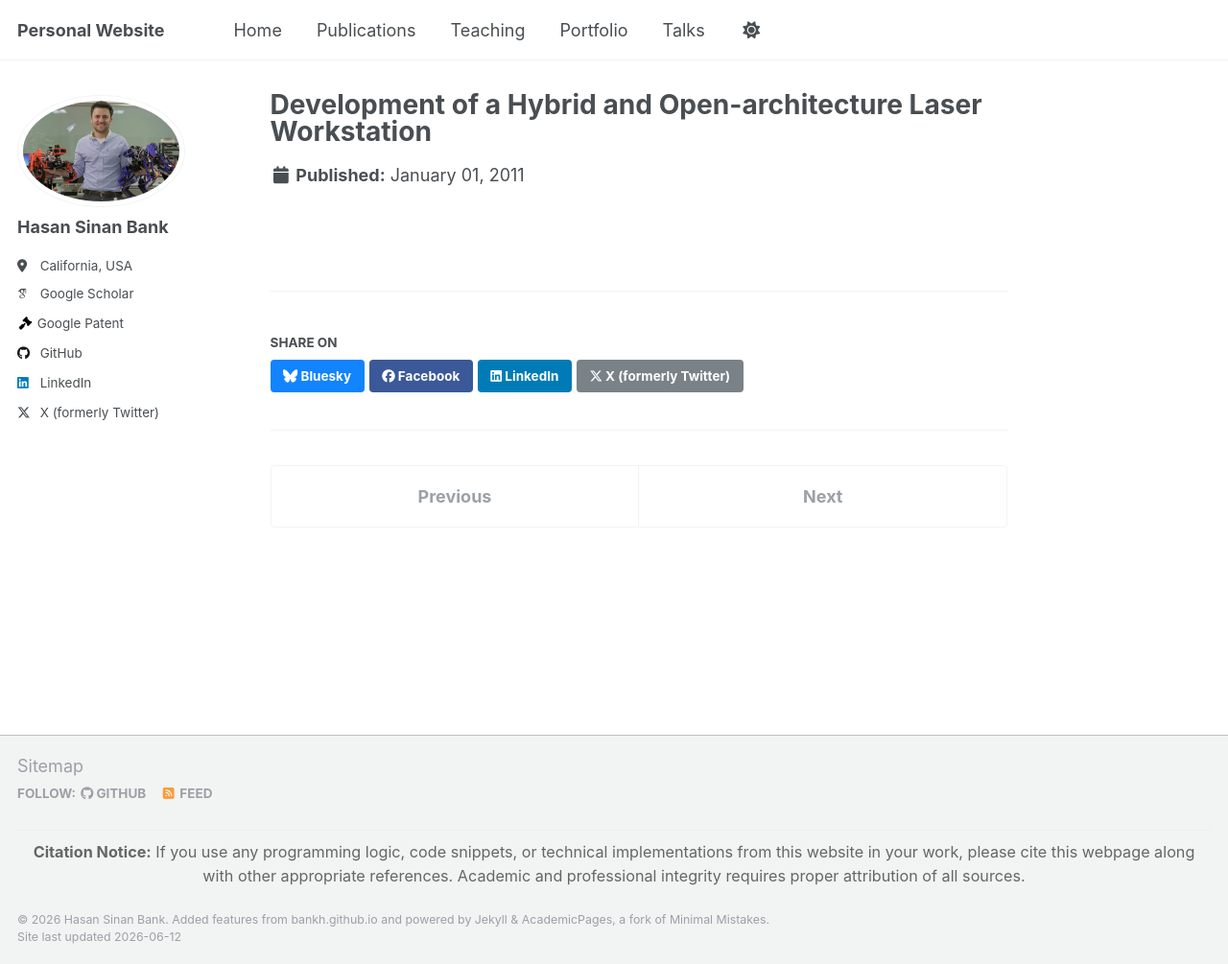
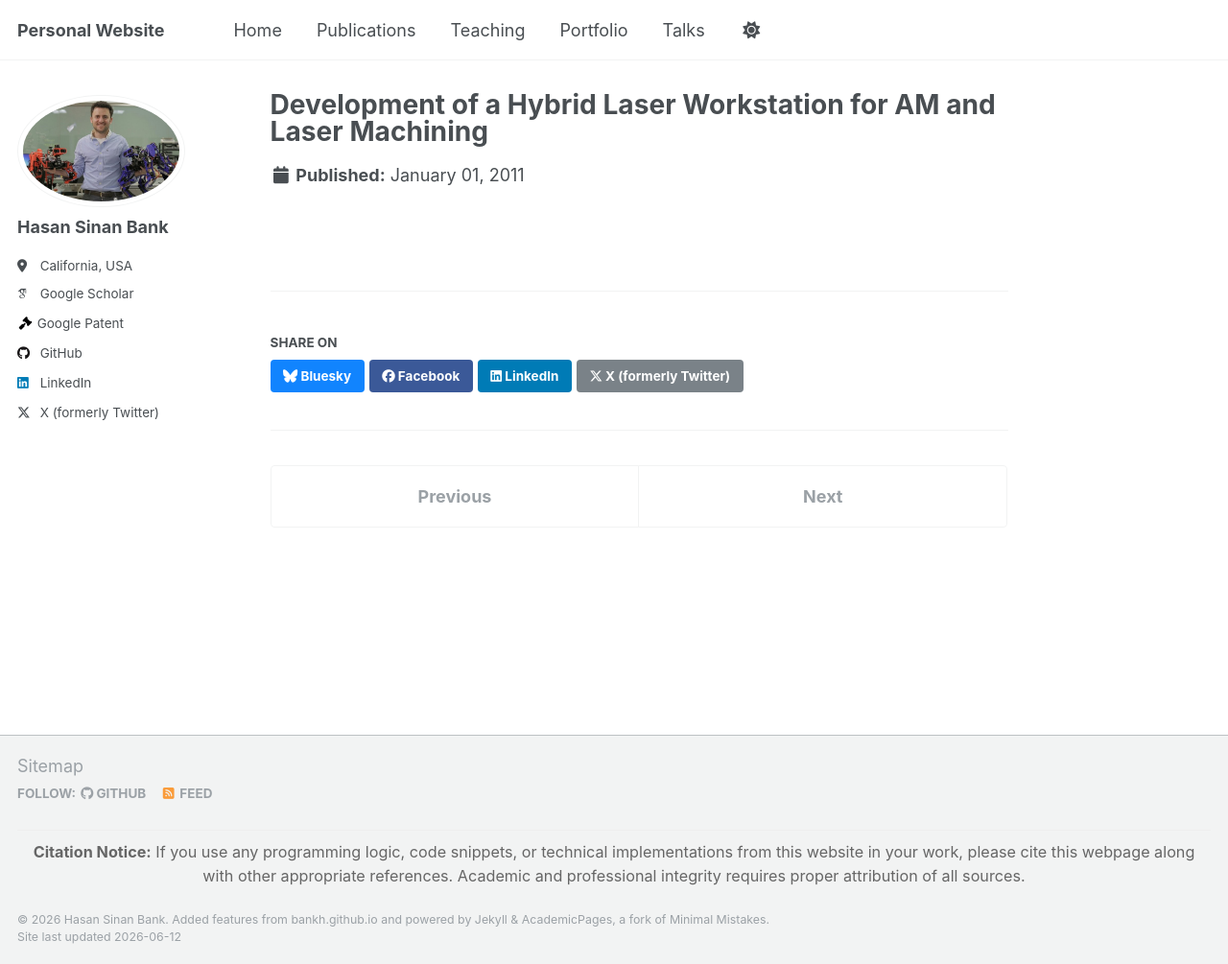
Before and after one commit to bankh/bankh.github.io, a Jekyll site: the page built from _portfolio/portfolio-2011-laserworkstation.md, in a window 1280 px wide and 1005 px high. Shown: the whole window at 96% size. Built offline with Jekyll 4.4.1, drawn with Linux system fonts in a browser that asks for light colours; some web fonts are replaced; a script that is not in the unit is left out; comment, search, counter and statistics services are not loaded.

Commit message:
Update: Added portfolio items.

```diff
--- a/_includes/author-profile.html
+++ b/_includes/author-profile.html
@@ -15,7 +15,7 @@
   </div>
 
   <div class="author__content">
-    <h3 class="author__name">{{ author.name }}</h3>
+    <h3 class="author__name" translate="no">{{ author.name }}</h3>
     {% if author.pronouns %}<p class="author__pronouns">{{ author.pronouns }}</p>{% endif %}
     {% if author.bio %}<p class="author__bio">{{ author.bio }}</p>{% endif %}
   </div>
--- a/_includes/footer.html
+++ b/_includes/footer.html
@@ -26,6 +26,6 @@
 </div>
 
 <div class="page__footer-copyright">
-  &copy; {{ site.time | date: '%Y' }} {{ site.name | default: site.title }}. Added features from <a href="https://bankh.github.io" rel="nofollow">bankh.github.io</a> and powered by <a href="http://jekyllrb.com" rel="nofollow">Jekyll</a> &amp; <a href="https://github.com/academicpages/academicpages.github.io">AcademicPages</a>, a fork of <a href="https://mademistakes.com/work/minimal-mistakes-jekyll-theme/" rel="nofollow">Minimal Mistakes</a>.<br />
+  &copy; {{ site.time | date: '%Y' }} <span translate="no">{{ site.name | default: site.title }}</span>. Added features from <a href="https://bankh.github.io" rel="nofollow">bankh.github.io</a> and powered by <a href="http://jekyllrb.com" rel="nofollow">Jekyll</a> &amp; <a href="https://github.com/academicpages/academicpages.github.io">AcademicPages</a>, a fork of <a href="https://mademistakes.com/work/minimal-mistakes-jekyll-theme/" rel="nofollow">Minimal Mistakes</a>.<br />
   Site last updated {{ "now" | date: '%Y-%m-%d' }}
 </div>
--- a/_includes/sidebar.html
+++ b/_includes/sidebar.html
@@ -25,6 +25,8 @@
   <br>
   <br>
   <br>
+  <!-- clustrmaps visitor globe widget (disabled)
   <script type="text/javascript" id="clstr_globe" src="//clustrmaps.com/globe.js?d=zANtTzozjJ6Rd5Nl9wdp9P3CIAhEQbOZBBdM70s4gAo"></script>
+  -->
   </div>
 {% endif %}
--- a/_pages/portfolio.html
+++ b/_pages/portfolio.html
@@ -8,13 +8,14 @@
 {% include base_path %}
 
 {% if site.portfolio.size > 0 %}
+  {# post.date is intentionally kept in each item's front matter: it drives this chronological sort and is retained for logging / code structure. It is just no longer rendered in the UI. #}
   {% assign sorted_portfolio = site.portfolio | sort: 'date' | reverse %}
   {% for post in sorted_portfolio %}
   <table style="width: 100%; border-collapse: collapse; border: none; margin-bottom: 20px;">
     <tr>
       <td style="vertical-align: top; padding-right: 15px; width: 60%; border: none;">
         <strong>{{ post.title }}</strong><br>
-        {% if post.advisor and post.advisor != "" %}<i>{{ post.advisor }}</i>, {% endif %}{{ post.date | default: "1900-01-01" | date: "%Y" }}
+        {% if post.advisor and post.advisor != "" %}<i>{{ post.advisor }}</i>{% endif %}
         {% if post.keyword %}
           <br><span style="background-color: #e8f4f8; color: #2c5aa0; padding: 2px 6px; border-radius: 3px; font-size: 0.85em; margin-right: 5px;">{{ post.keyword }}</span>
         {% endif %}
--- a/_portfolio/portfolio-2011-laserworkstation.md
+++ b/_portfolio/portfolio-2011-laserworkstation.md
@@ -1,6 +1,6 @@
 ---
-title: "Development of a Hybrid and Open-architecture Laser Workstation"
-excerpt: "Development of hybrid open-architecture laser workstation for advanced manufacturing"
+title: "Development of a Hybrid Laser Workstation for AM and Laser Machining"
+excerpt: "M.Sc. thesis (Koç University): development of a hybrid, open-architecture laser workstation combining additive manufacturing (AM) and laser machining for advanced manufacturing."
 poster: "/images/2012_1.png"
 advisor: "Ismail Lazoglu, Koc University"
 collection: portfolio
```
Also changed, not shown: _portfolio/portfolio-2008-knitting-machine.md (added, +9 -0 lines), _portfolio/portfolio-2010-cnc-kinematics.md (added, +9 -0 lines), _publications/2026-Conference-IDETC-Design-OS.md (added, +22 -0 lines), _publications/2026-Conference-IDETC-Map-EDSE-Datasets.md (added, +22 -0 lines), _publications/2026-UnderReview-Design-OS.md (deleted, +0 -14 lines), _publications/2026-UnderReview-Map-EDSE-Datasets.md (deleted, +0 -14 lines), images/SeniorDesignProject_ITU_Mechanical.jpg (added), images/SeniorDesignProject_ITU_Textile.jpg (added).
